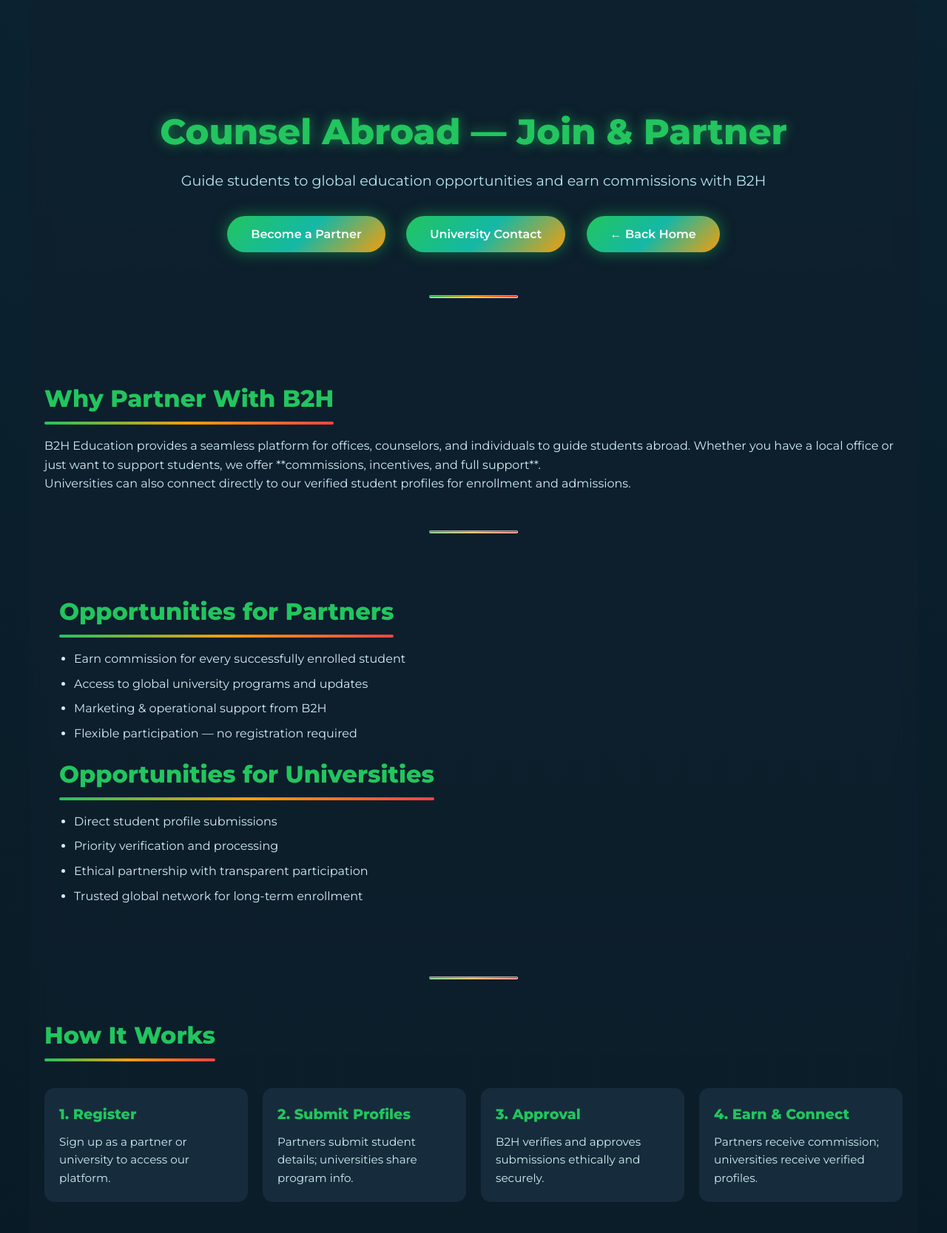
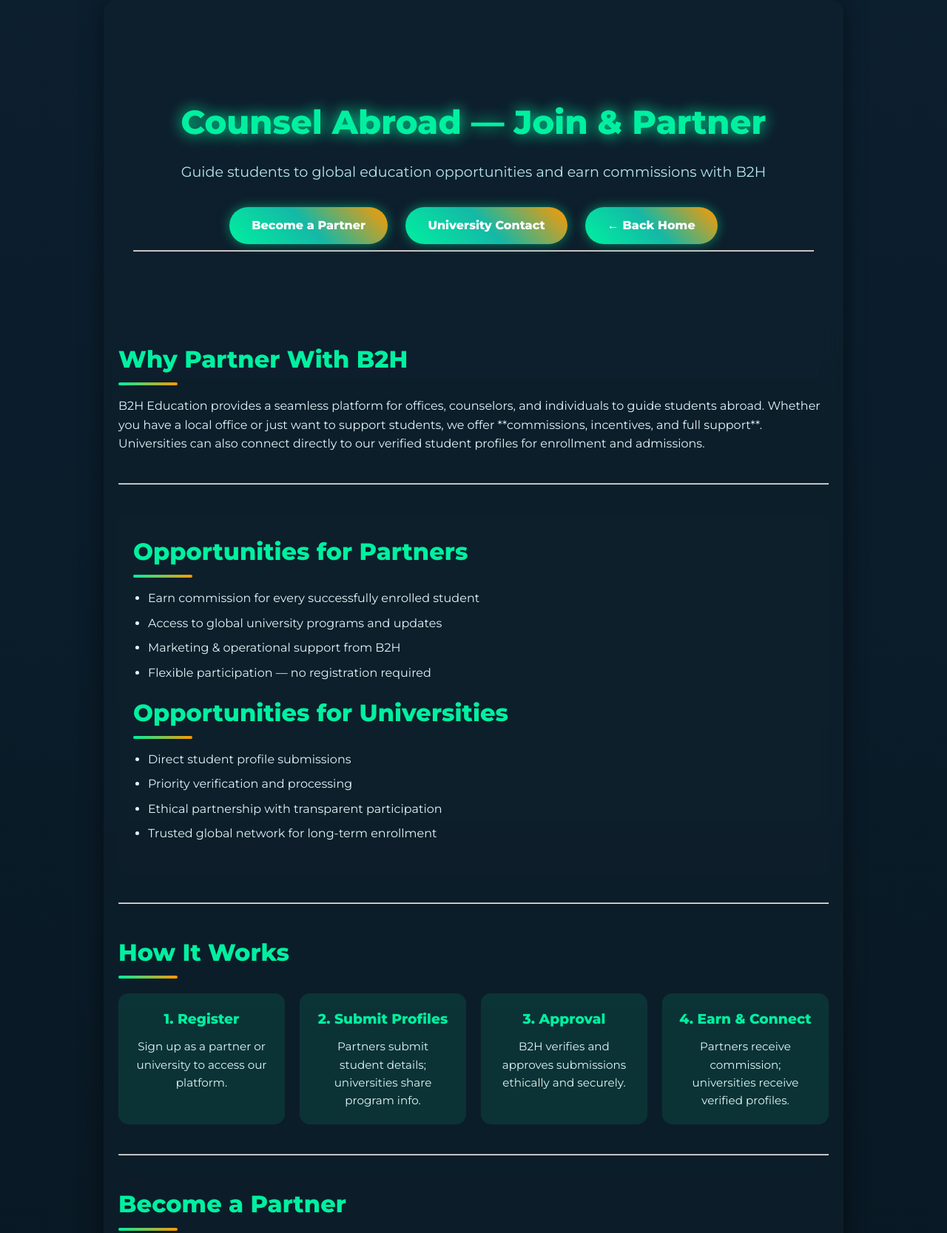
Before and after one commit to born2help/Counsel-Abroad, a plain HTML site: page index.html in a window 1280 px wide. Shown: the top 1667 px of the page at 74% size. Drawn offline with Linux system fonts and the light colour scheme; a script that the page names is missing.

Commit message:
Update style.css

```diff
--- a/style.css
+++ b/style.css
@@ -1,111 +1,100 @@
-/* ================= GENERAL RESET ================= */
+/* ================= RESET ================= */
 * {
-  box-sizing: border-box;
   margin: 0;
   padding: 0;
+  box-sizing: border-box;
   font-family: 'Montserrat', sans-serif;
 }
 
 body {
-  background: linear-gradient(to bottom, #0b2230, #06131b);
-  color: #cfeff5;
+  background: linear-gradient(to bottom, #0c1f2f, #06131b);
+  color: #e0f7fa;
   line-height: 1.6;
 }
 
 /* ================= GLASS CONTAINER ================= */
 .glass-container {
-  max-width: 1200px;
+  max-width: 1000px;
   margin: 0 auto;
-  padding: 60px 20px;
-  backdrop-filter: blur(12px);
-  background: rgba(15, 32, 45, 0.6);
+  padding: 50px 20px;
+  backdrop-filter: blur(15px);
+  background: rgba(15, 32, 45, 0.7);
   border-radius: 16px;
+  box-shadow: 0 0 30px rgba(0,0,0,0.5);
 }
 
 /* ================= HERO ================= */
 .page-hero {
+  text-align: center;
+  padding: 80px 20px;
   position: relative;
-  text-align: center;
-  padding: 80px 20px 60px;
-  overflow: hidden;
 }
 
-.page-hero h1.green-glow {
-  font-size: 3rem;
+.page-hero h1 {
+  font-size: 2.8rem;
   font-weight: 800;
-  color: #22c55e;
-  text-shadow: 0 0 16px rgba(34,197,94,0.6);
-  margin-bottom: 12px;
+  color: #00f0a0;
+  text-shadow: 0 0 20px #00f0a0;
+  margin-bottom: 15px;
 }
 
 .page-hero p.subtitle {
   font-size: 1.2rem;
   color: #b6e6ee;
-  margin-bottom: 24px;
+  margin-bottom: 25px;
 }
 
-.page-hero .hero-actions a.btn-glow {
+.hero-actions a.btn-glow {
   display: inline-block;
-  margin: 8px 12px;
-  padding: 12px 32px;
-  font-weight: 600;
+  margin: 8px 10px;
+  padding: 12px 30px;
+  font-weight: 700;
   color: #fff;
   text-decoration: none;
   border-radius: 50px;
-  background: linear-gradient(135deg, #22c55e, #14b8a6, #f59e0b);
-  box-shadow: 0 0 20px rgba(34,197,94,0.5);
-  transition: all 0.35s ease;
+  background: linear-gradient(45deg, #00f0a0, #14b8a6, #ff9900);
+  box-shadow: 0 0 15px rgba(0,240,160,0.5);
+  transition: all 0.3s ease;
 }
 
-.page-hero .hero-actions a.btn-glow:hover {
-  transform: translateY(-4px) scale(1.05);
-  box-shadow: 0 0 35px rgba(34,197,94,0.8);
+.hero-actions a.btn-glow:hover {
+  transform: translateY(-3px) scale(1.05);
+  box-shadow: 0 0 25px rgba(0,240,160,0.7);
 }
 
-.section-divider {
-  margin: 50px 0;
-  height: 4px;
-  width: 120px;
-  background: linear-gradient(to right, #22c55e, #f59e0b, #ef4444);
-  border-radius: 2px;
-  margin-left: auto;
-  margin-right: auto;
-}
-
-/* ================= SECTION HEADINGS ================= */
+/* ================= SECTION TITLES ================= */
 .section {
-  margin-bottom: 50px;
+  margin: 40px 0;
 }
 
 .section.light {
-  background: rgba(15, 32, 45, 0.4);
-  padding: 30px 20px;
+  background: rgba(15,32,45,0.5);
+  padding: 25px 20px;
   border-radius: 12px;
 }
 
 .section-title {
   font-size: 2rem;
   font-weight: 700;
-  margin-bottom: 16px;
-  color: #22c55e;
+  margin-bottom: 15px;
+  color: #00f0a0;
   position: relative;
-  display: inline-block;
 }
 
 .section-title::after {
   content: '';
   display: block;
+  width: 80px;
   height: 4px;
-  width: 100%;
   margin-top: 6px;
   border-radius: 3px;
-  background: linear-gradient(to right, #22c55e, #f59e0b, #ef4444);
+  background: linear-gradient(to right, #00f0a0, #ff9900);
 }
 
 /* ================= LISTS ================= */
 ul {
   margin-left: 20px;
-  margin-bottom: 16px;
+  margin-bottom: 15px;
 }
 
 ul li {
@@ -122,42 +111,40 @@
 }
 
 .step {
-  background: rgba(34, 60, 80, 0.5);
+  background: rgba(0,240,160,0.1);
   padding: 20px;
   border-radius: 14px;
+  text-align: center;
   transition: transform 0.3s ease, box-shadow 0.3s ease;
 }
 
 .step h3 {
-  color: #22c55e;
-  font-size: 1.2rem;
+  color: #00f0a0;
   margin-bottom: 10px;
 }
 
 .step p {
   font-size: 0.95rem;
-  color: #cfeff5;
 }
 
 .step:hover {
-  transform: translateY(-6px) scale(1.02);
-  box-shadow: 0 0 25px rgba(34,197,94,0.5);
+  transform: translateY(-6px);
+  box-shadow: 0 0 20px rgba(0,240,160,0.5);
 }
 
 /* ================= FORMS ================= */
 .participation-form {
   display: flex;
   flex-direction: column;
-  gap: 14px;
+  gap: 12px;
   margin-top: 20px;
 }
 
 .participation-form input,
 .participation-form textarea {
-  padding: 12px 14px;
-  border-radius: 10px;
+  padding: 12px;
+  border-radius: 12px;
   border: none;
-  outline: none;
   font-size: 1rem;
 }
 
@@ -167,20 +154,20 @@
 
 .participation-form button.green-btn {
   padding: 12px 28px;
+  font-weight: 700;
   font-size: 1.05rem;
-  font-weight: 700;
-  color: #fff;
   border-radius: 50px;
   border: none;
   cursor: pointer;
-  background: linear-gradient(135deg, #22c55e, #14b8a6, #f59e0b);
-  box-shadow: 0 0 20px rgba(34,197,94,0.5);
-  transition: all 0.35s ease;
+  background: linear-gradient(45deg, #00f0a0, #14b8a6, #ff9900);
+  color: #fff;
+  box-shadow: 0 0 15px rgba(0,240,160,0.5);
+  transition: all 0.3s ease;
 }
 
 .participation-form button.green-btn:hover {
   transform: translateY(-3px) scale(1.03);
-  box-shadow: 0 0 35px rgba(34,197,94,0.8);
+  box-shadow: 0 0 25px rgba(0,240,160,0.7);
 }
 
 /* ================= BACK LINK ================= */
@@ -189,60 +176,50 @@
   margin-top: 40px;
   padding: 10px 28px;
   border-radius: 50px;
+  color: #fff;
+  background: linear-gradient(45deg, #00f0a0, #14b8a6, #ff9900);
   text-decoration: none;
-  color: #fff;
-  background: linear-gradient(135deg, #22c55e, #14b8a6, #f59e0b);
-  box-shadow: 0 0 20px rgba(34,197,94,0.5);
-  transition: all 0.35s ease;
+  box-shadow: 0 0 15px rgba(0,240,160,0.5);
+  transition: all 0.3s ease;
 }
 
 a.glass-back.btn-glow:hover {
   transform: translateY(-3px) scale(1.03);
-  box-shadow: 0 0 35px rgba(34,197,94,0.8);
+  box-shadow: 0 0 25px rgba(0,240,160,0.7);
 }
 
 /* ================= FOOTER ================= */
 .site-footer {
   text-align: center;
   padding: 40px 20px;
-  margin-top: 80px;
   color: #b6e6ee;
   font-size: 0.95rem;
 }
 
 .site-footer .footer-links a {
-  margin: 0 10px;
+  margin: 0 8px;
+  color: #cfeff5;
   text-decoration: none;
-  color: #cfeff5;
   font-weight: 500;
   transition: color 0.3s;
 }
 
 .site-footer .footer-links a:hover {
-  color: #22c55e;
+  color: #00f0a0;
 }
 
 .back-to-top {
   display: block;
   margin-top: 12px;
-  color: #22c55e;
+  color: #00f0a0;
   text-decoration: none;
   font-weight: 600;
 }
 
 /* ================= RESPONSIVE ================= */
-@media (max-width: 1024px) {
-  .hero-actions a.btn-glow {
-    margin: 8px 6px;
-  }
-  .how-it-works-grid {
-    grid-template-columns: 1fr 1fr;
-  }
-}
-
-@media (max-width: 768px) {
-  .page-hero h1.green-glow {
-    font-size: 2.2rem;
+@media(max-width:768px) {
+  .page-hero h1 {
+    font-size: 2rem;
   }
   .page-hero p.subtitle {
     font-size: 1rem;
@@ -251,13 +228,3 @@
     grid-template-columns: 1fr;
   }
 }
-
-@media (max-width: 480px) {
-  .section-title {
-    font-size: 1.6rem;
-  }
-  .participation-form input,
-  .participation-form textarea {
-    font-size: 0.95rem;
-  }
-}
```
